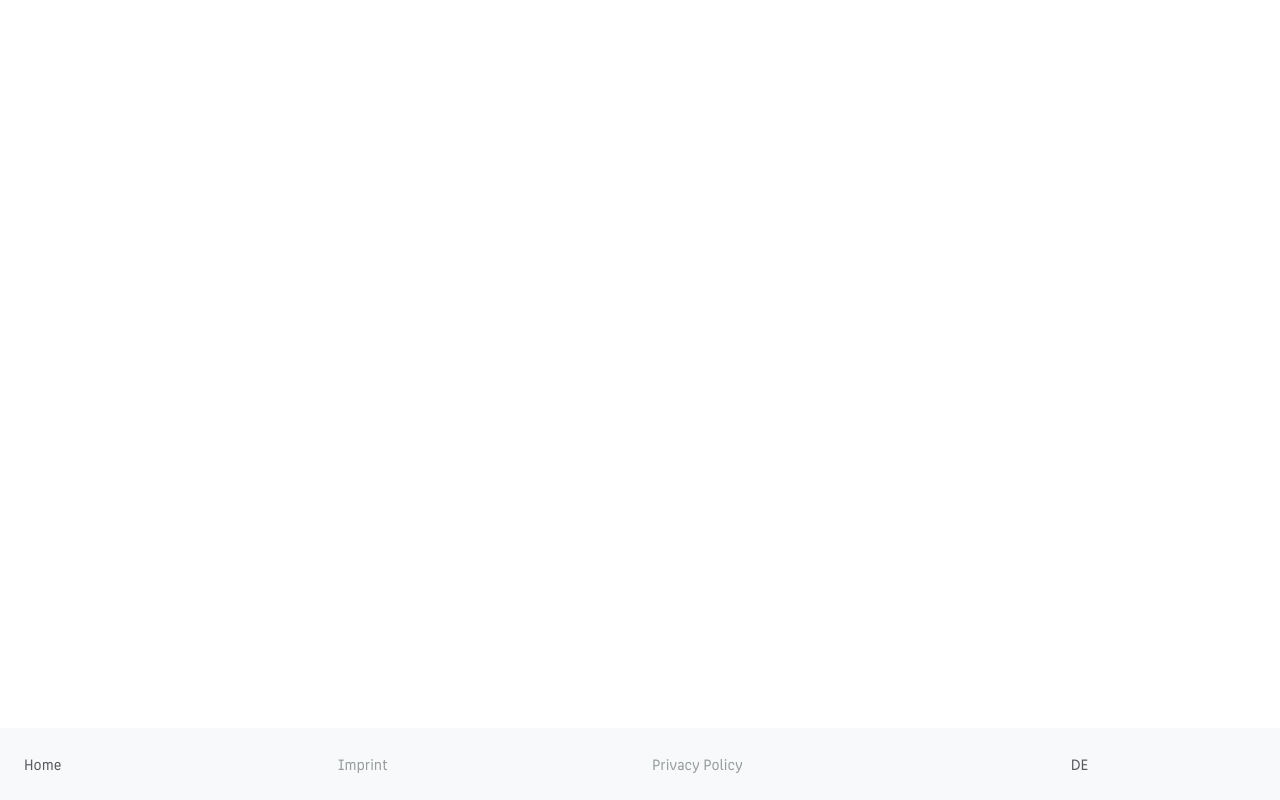
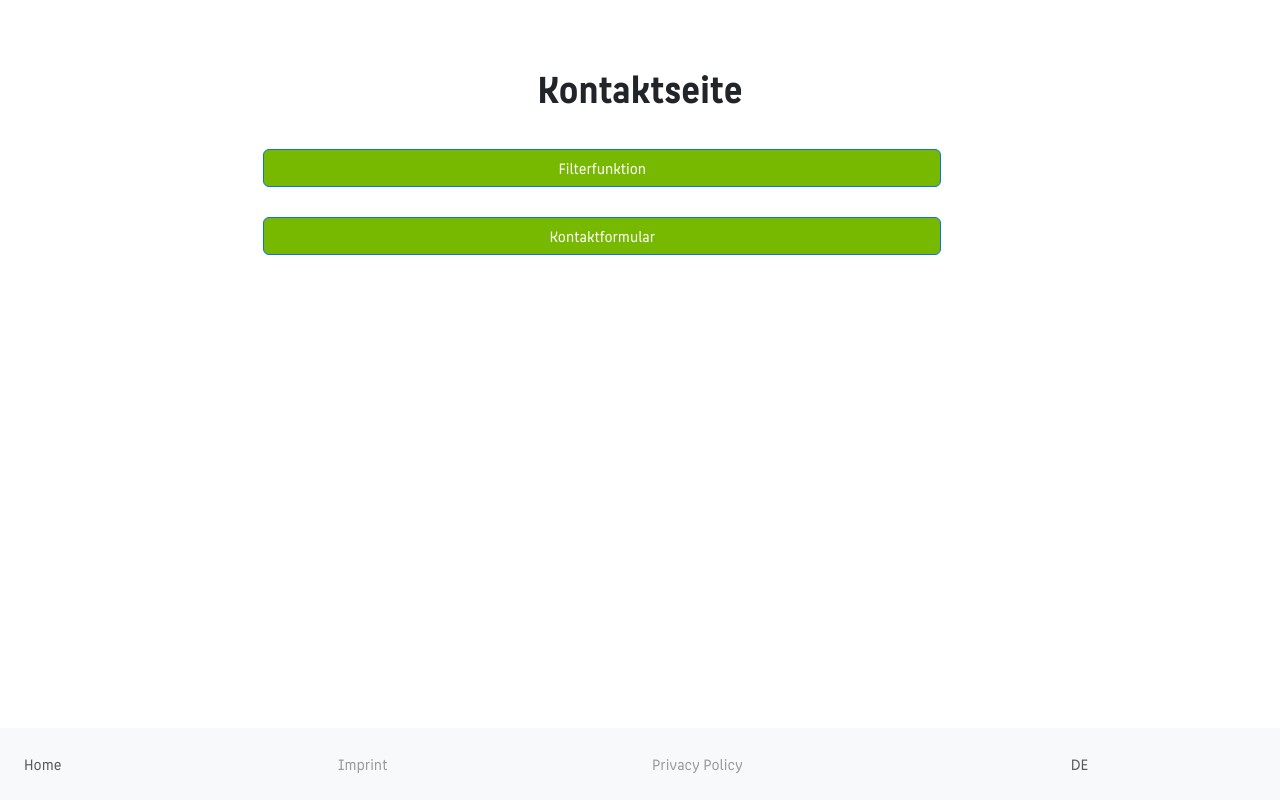
Before and after one commit to joha1na/AntidiskriminierungsAPP, an Angular app in the folder htw-antidiskriminierungsapp/: page /kontaktseite in a window 1280 px wide. Before the commit this address led to /. Built offline with nearby package versions, Linux system fonts and the light colour scheme.

Commit message:
Kontaktseite erstellt, wo dann Filterfunktion und Kontaktformular geöffnet werden können; Von da aus Implementieren des Kontaktformulars

```diff
--- a/htw-antidiskriminierungsapp/src/app/app-routing.module.ts
+++ b/htw-antidiskriminierungsapp/src/app/app-routing.module.ts
@@ -4,12 +4,14 @@ import { ImprintComponent } from './imprint/imprint.component';
 import { PrivacypolicyComponent } from './privacypolicy/privacypolicy.component';
 import { HomeComponent } from './home/home.component';
 import { KontaktformularComponent } from './kontaktformular/kontaktformular.component';
+import { KontaktseiteComponent } from './kontaktseite/kontaktseite.component';
 
 const routes: Routes = [
   {path: "", component:HomeComponent, pathMatch: 'full'},
   {path: 'imprint', component: ImprintComponent},
   {path: 'privacypolicy', component:PrivacypolicyComponent},
-  {path: 'kontaktformular', component:KontaktformularComponent}
+  {path: 'kontaktformular', component:KontaktformularComponent},
+  {path: 'kontaktseite', component:KontaktseiteComponent}
 ];
 
 @NgModule({
--- a/htw-antidiskriminierungsapp/src/app/app.module.ts
+++ b/htw-antidiskriminierungsapp/src/app/app.module.ts
@@ -8,6 +8,7 @@ import { HomeComponent } from './home/home.component';
 import { ImprintComponent } from './imprint/imprint.component';
 import { PrivacypolicyComponent } from './privacypolicy/privacypolicy.component';
 import { KontaktformularComponent } from './kontaktformular/kontaktformular.component';
+import { KontaktseiteComponent } from './kontaktseite/kontaktseite.component';
 
 @NgModule({
   declarations: [
@@ -16,7 +17,8 @@ import { KontaktformularComponent } from './kontaktformular/kontaktformular.comp
     HomeComponent,
     ImprintComponent,
     PrivacypolicyComponent,
-    KontaktformularComponent
+    KontaktformularComponent,
+    KontaktseiteComponent
   ],
   imports: [
     BrowserModule,
--- a/htw-antidiskriminierungsapp/src/app/home/home.component.html
+++ b/htw-antidiskriminierungsapp/src/app/home/home.component.html
@@ -20,7 +20,7 @@
                         <button class="btn btn-primary" type="submit">Report An Incident</button>
                     </div>
                     <div>
-                        <button class="btn btn-primary" onclick="window.location.href = '/kontaktformular';">Get in contact</button>
+                        <button class="btn btn-primary" onclick="window.location.href = '/kontaktseite';">Get in contact</button>
                     </div>
                 </div>
             </div>
--- /dev/null
+++ b/htw-antidiskriminierungsapp/src/app/kontaktseite/kontaktseite.component.css
@@ -0,0 +1,68 @@
+body {
+    overflow: hidden;
+    width: 100%;
+    padding: 4%;
+}
+
+.container {
+    overflow: hidden;
+}
+
+.header {
+    height: 100px;
+    padding-top: 4%;
+}
+
+h1 {
+    font-family: 'HTWBerlinBold';
+    text-align: center;
+
+}
+
+.buttons {
+    margin-top: 50px;
+    display: block;
+    text-align: center;
+}
+
+img {
+    width: 100%;
+    margin-top: 60px;
+    margin-bottom: 60px;
+}
+
+.btn-primary {
+    background-color: #76B900;
+    width: 90%;
+    margin-top: 15px;
+    margin-bottom: 15px;
+}
+
+
+.btn-primary:active:focus {
+    background-color: gray;
+}
+
+.faq {
+    margin-top: 15px;
+    margin-bottom: 25px;
+}
+
+a {
+    color: #76B900;
+}
+
+
+/* styling for desktop */
+
+.d-md-block {
+    display: flex;
+    text-align: center;
+}
+
+.d-md-block img {
+    width: 60%;
+    margin-top: 60px;
+    margin-bottom: 50px;
+
+}
--- /dev/null
+++ b/htw-antidiskriminierungsapp/src/app/kontaktseite/kontaktseite.component.html
@@ -0,0 +1,16 @@
+<body>
+    <div class="container">
+        <div class="row">
+            <div class="col-12">
+                <div class="header">
+                    <h1>Kontaktseite
+                    </h1>
+                </div>
+
+                <button class="btn btn-primary" onclick="window.location.href = '';">Filterfunktion</button>
+                <button class="btn btn-primary" onclick="window.location.href = '/kontaktformular';">Kontaktformular</button>
+
+            </div>
+        </div>
+    </div>
+</body>
--- /dev/null
+++ b/htw-antidiskriminierungsapp/src/app/kontaktseite/kontaktseite.component.ts
@@ -0,0 +1,15 @@
+import { Component, OnInit } from '@angular/core';
+
+@Component({
+  selector: 'app-kontaktseite',
+  templateUrl: './kontaktseite.component.html',
+  styleUrls: ['./kontaktseite.component.css']
+})
+export class KontaktseiteComponent implements OnInit {
+
+  constructor() { }
+
+  ngOnInit(): void {
+  }
+
+}
```
Also changed, not shown: 1 other file (tests, documents, lock files or other folders).
